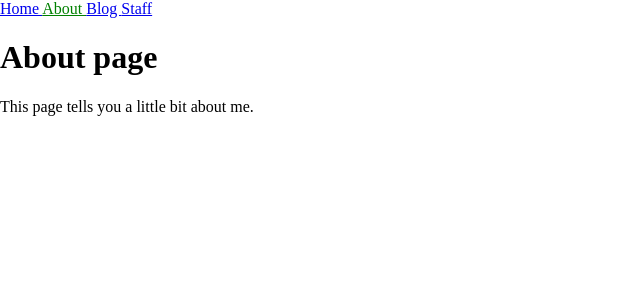
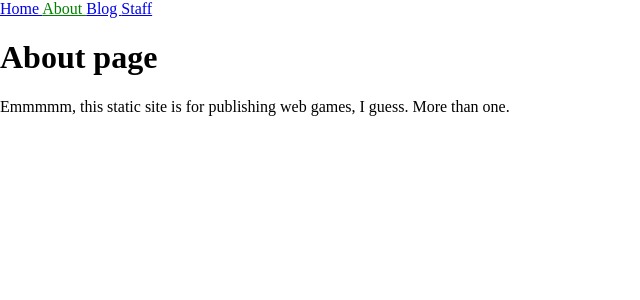
Before and after one commit to razerx100/razerx100.github.io, a Jekyll site: the page built from docs/about.md, in a window 1280 px wide. Shown: the top 300 px of the page, without its empty margins (0-640 px from the left). Built offline with Jekyll 4.4.1, drawn with Linux system fonts in a browser that asks for light colours.

Commit message:
updated some abouts and stuff

```diff
--- a/docs/_includes/space_shooter.html
+++ b/docs/_includes/space_shooter.html
@@ -35,8 +35,8 @@
       container.className = "unity-mobile";
       config.devicePixelRatio = 1;
     } else {
-      canvas.style.width = "600px";
-      canvas.style.height = "900px";
+      canvas.style.width = "480px";
+      canvas.style.height = "640px";
     }
     loadingBar.style.display = "block";
 
--- a/docs/about.md
+++ b/docs/about.md
@@ -5,4 +5,4 @@ title: About
 
 # About page
 
-This page tells you a little bit about me.
+Emmmmm, this static site is for publishing web games, I guess. More than one.
```
Also changed, not shown: docs/_authors/Saikat.md (+1 -1 lines).
